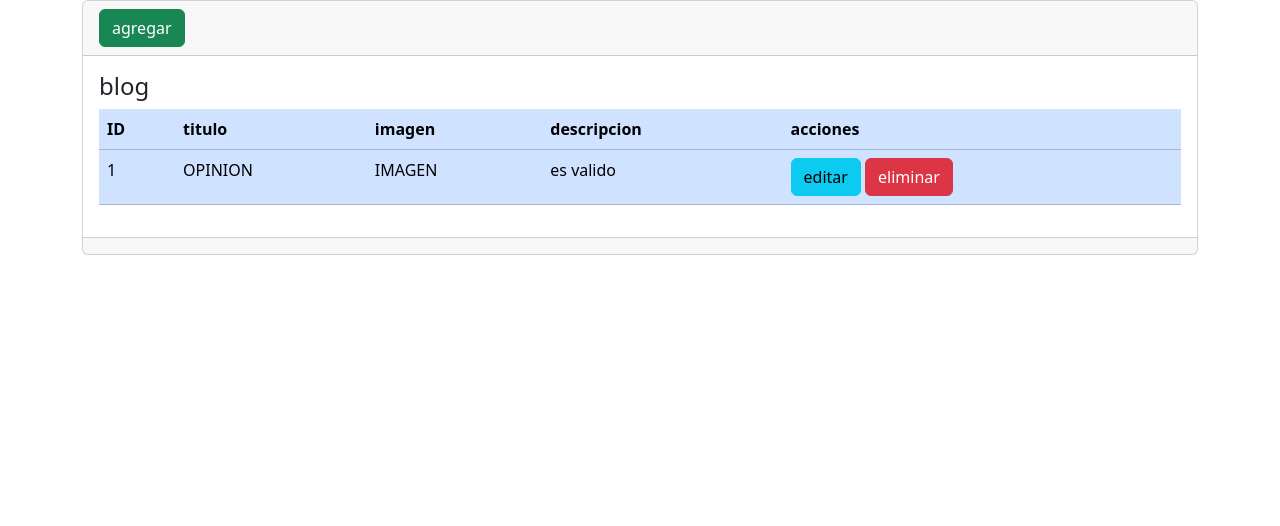
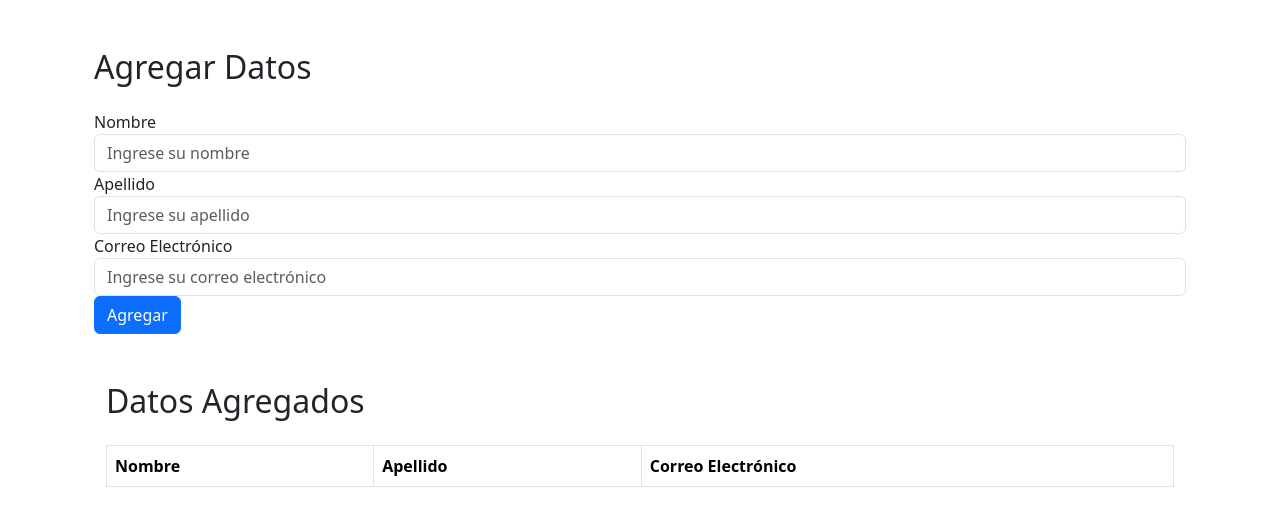
Before and after one commit to LuisVasquezVM15037/Django, a Django app: page /blogs in a window 1280 px wide. Shown: the part 56-582 px from the top of the page. Run offline with Django 5.2, Linux system fonts and the light colour scheme; lists and menus that the app fills with data are empty; some libraries are stand-ins or nearby versions.

Commit message:
envia opinion y muestra opinion sin base de datos

```diff
--- a/informacion/templates/blogs/index.html
+++ b/informacion/templates/blogs/index.html
@@ -1,45 +1,75 @@
 {% extends "base.html" %}
  {% block contenido %}
-<div class="card">
-  <div class="card-header">
-    <a
-      name=""
-      id=""
-      class="btn btn-success"
-      href="{% url 'crear' %}"
-      role="button"
-      >agregar</a>
-  </div>
-  <div class="card-body">
-    <h4 class="card-title">blog</h4>
-    <div class="table-responsive">
-      <table class="table table-primary">
-        <thead>
-          <tr>
-            <th scope="col">ID</th>
-            <th scope="col">titulo</th>
-            <th scope="col">imagen</th>
-            <th scope="col">descripcion</th>
-            <th scope="col">acciones</th>
-          </tr>
-        </thead>
-        <tbody>
-          <tr>
-            <td>1</td>
-            <td>OPINION</td>
-            <td>IMAGEN</td>
-            <td>es valido</td>
-            <td>
-              <a name="" id="" class="btn btn-info" href="{% url 'editar' %}" role="button">editar</a>
-              <a name="" id="" class="btn btn-danger" href="#" role="button">eliminar</a>
 
-            </td>
-          </tr>
-        </tbody>
-      </table>
+
+ <div class="container mt-5">
+    <h2 class="mb-4">Agregar Datos</h2>
+    <form id="addDataForm">
+        <div class="form-group">
+            <label for="nombre">Nombre</label>
+            <input type="text" class="form-control" id="nombre" placeholder="Ingrese su nombre" required>
+        </div>
+        <div class="form-group">
+            <label for="apellido">Apellido</label>
+            <input type="text" class="form-control" id="apellido" placeholder="Ingrese su apellido" required>
+        </div>
+        <div class="form-group">
+            <label for="email">Correo Electrónico</label>
+            <input type="email" class="form-control" id="email" placeholder="Ingrese su correo electrónico" required>
+        </div>
+        <button type="submit" class="btn btn-primary">Agregar</button>
+    </form>
+
+    <div class="container mt-5">
+        <h2 class="mb-4">Datos Agregados</h2>
+        <table class="table table-bordered">
+            <thead class="thead-dark">
+                <tr>
+                    <th scope="col">Nombre</th>
+                    <th scope="col">Apellido</th>
+                    <th scope="col">Correo Electrónico</th>
+                </tr>
+            </thead>
+            <tbody id="dataTable">
+                <!-- Aquí se insertarán los datos agregados -->
+            </tbody>
+        </table>
     </div>
-  </div>
-  <div class="card-footer text-muted"></div>
-</div>
+
+<script src="https://code.jquery.com/jquery-3.5.1.slim.min.js"></script>
+<script src="https://cdn.jsdelivr.net/npm/@popperjs/core@2.9.3/dist/umd/popper.min.js"></script>
+<script src="https://stackpath.bootstrapcdn.com/bootstrap/4.5.2/js/bootstrap.min.js"></script>
+<script>
+    document.getElementById('addDataForm').addEventListener('submit', function(event) {
+        event.preventDefault();
+
+        var nombre = document.getElementById('nombre').value;
+        var apellido = document.getElementById('apellido').value;
+        var email = document.getElementById('email').value;
+
+        var table = document.getElementById('dataTable');
+        var newRow = table.insertRow();
+
+        var cell1 = newRow.insertCell(0);
+        var cell2 = newRow.insertCell(1);
+        var cell3 = newRow.insertCell(2);
+
+        cell1.textContent = nombre;
+        cell2.textContent = apellido;
+        cell3.textContent = email;
+
+        // Limpiar el formulario
+        document.getElementById('addDataForm').reset();
+    });
+</script>
+
+<script src="https://code.jquery.com/jquery-3.5.1.slim.min.js"></script>
+<script src="https://cdn.jsdelivr.net/npm/@popperjs/core@2.9.3/dist/umd/popper.min.js"></script>
+<script src="https://stackpath.bootstrapcdn.com/bootstrap/4.5.2/js/bootstrap.min.js"></script>
+
+<script src="https://code.jquery.com/jquery-3.5.1.slim.min.js"></script>
+<script src="https://cdn.jsdelivr.net/npm/@popperjs/core@2.9.3/dist/umd/popper.min.js"></script>
+<script src="https://stackpath.bootstrapcdn.com/bootstrap/4.5.2/js/bootstrap.min.js"></script>
+
 
 {% endblock %}
```
Also changed, not shown: informacion/templates/paginaweb/nosotros.html (+65 -1 lines), informacion/static/images/developer.jpg (added), informacion/static/images/full.jpg (added), informacion/static/images/web.png (added).
